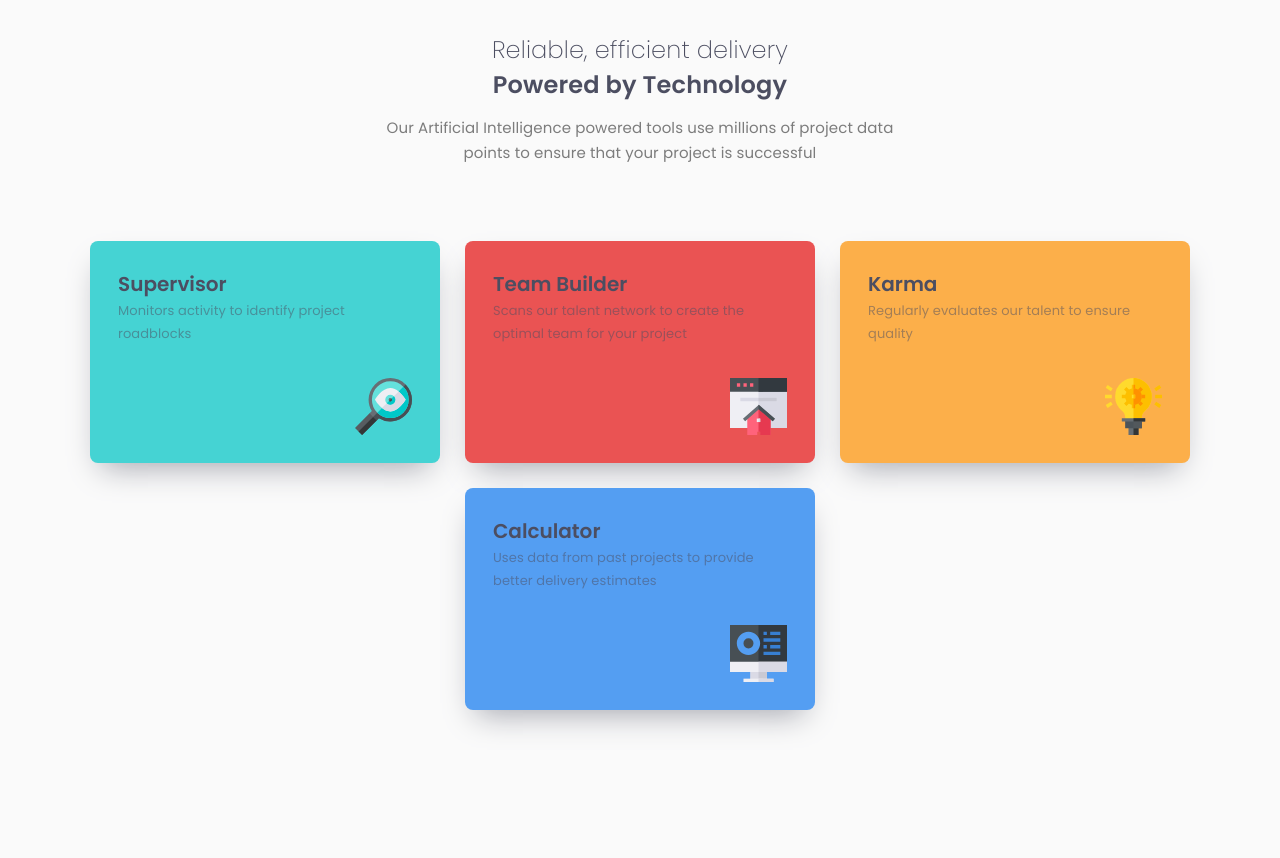
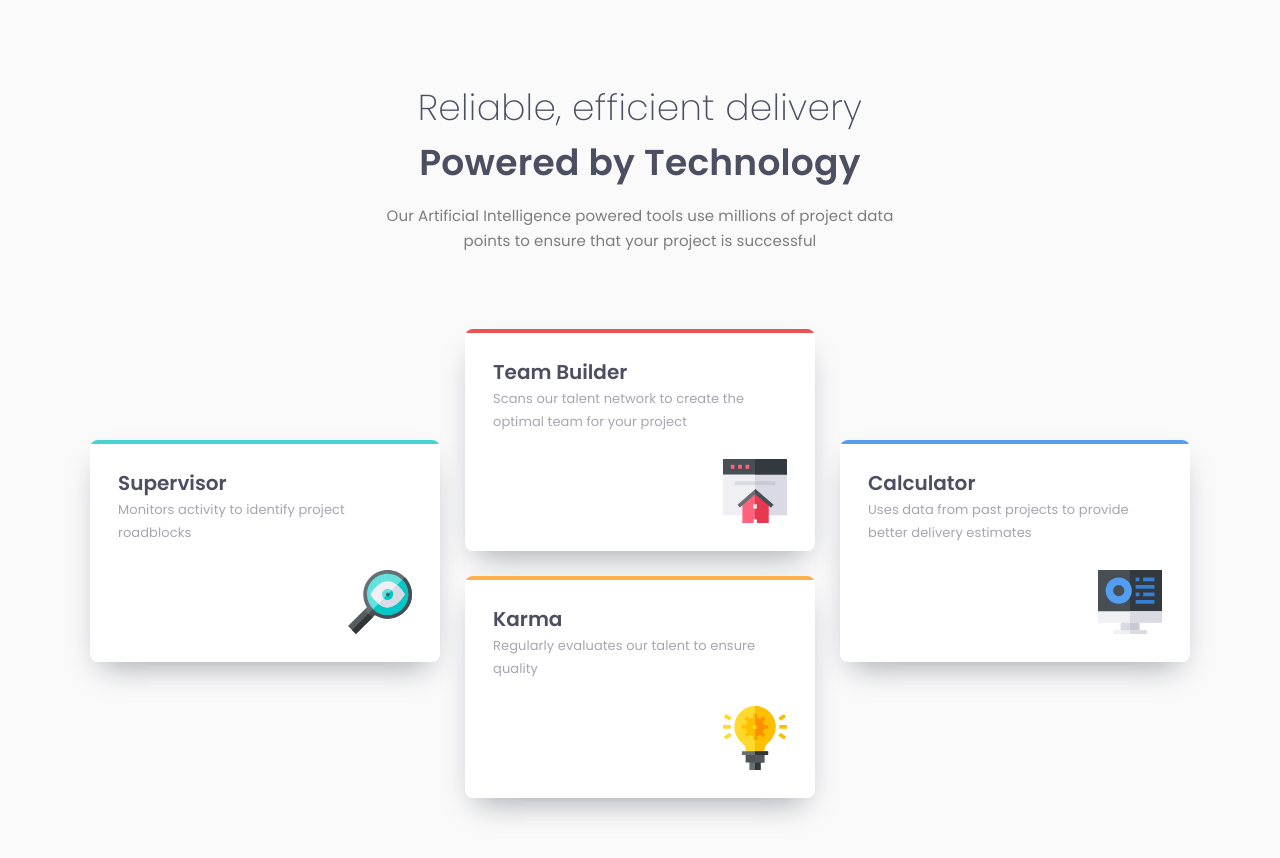
Before and after one commit to Lairdfire/four-card-feature-section, a plain HTML site: page index.html in a window 1280 px wide. Before the commit the page ends 800 px from the top, so only its background shows below. Drawn offline with Linux system fonts and the light colour scheme.

```diff
--- a/index.html
+++ b/index.html
@@ -22,8 +22,10 @@
   <body>
     <main>
       <div class="flex-title-group">
-        <h1 class="title"><span class="title__regular">Reliable, efficient delivery</span><br>
-          Powered by Technology</h1>
+        <h1 class="title">
+          <span class="title__regular">Reliable, efficient delivery</span><br />
+          Powered by Technology
+        </h1>
         <p class="title__subtitle">
           Our Artificial Intelligence powered tools use millions of project data
           points to ensure that your project is successful
@@ -31,34 +33,42 @@
       </div>
 
       <div class="flex-cards-group">
-        <div class="card supervisor">
+        <div class="card">
+          <div class="card__supervisor-divider supervisor"></div>
           <h2 class="card__title">Supervisor</h2>
           <p class="card__text">
             Monitors activity to identify project roadblocks
           </p>
           <img src="/images/icon-supervisor.svg" alt="" class="card__img" />
         </div>
-        <div class="card teambuilder">
+
+        <div class="card">
+          <div class="card__supervisor-divider teambuilder"></div>
           <h2 class="card__title">Team Builder</h2>
           <p class="card__text">
             Scans our talent network to create the optimal team for your project
           </p>
           <img src="images/icon-team-builder.svg" alt="" class="card__img" />
         </div>
-        <div class="card karma">
+
+        <div class="card">
+          <div class="card__supervisor-divider karma"></div>
           <h2 class="card__title">Karma</h2>
           <p class="card__text">
             Regularly evaluates our talent to ensure quality
           </p>
           <img src="images/icon-karma.svg" alt="" class="card__img" />
         </div>
-        <div class="card calculator">
+
+        <div class="card">
+          <div class="card__supervisor-divider calculator"></div>
           <h2 class="card__title">Calculator</h2>
           <p class="card__text">
             Uses data from past projects to provide better delivery estimates
           </p>
           <img src="images/icon-calculator.svg" alt="" class="card__img" />
         </div>
+
       </div>
     </main>
   </body>
--- a/style.css
+++ b/style.css
@@ -129,7 +129,7 @@
 }
 
 .flex-cards-group {
-
+  max-width: 1440px;
   display: flex ;
   flex-wrap: wrap ;
   gap: 25px ;
@@ -198,3 +198,28 @@
 .calculator {
   background-color: var(--clr-primary-blue);
 }
+
+@media (min-width: 1176px) {
+  body {
+    padding-top: 80px;
+    padding-bottom: 80px;
+  }
+
+  .title {
+    font-size: 36px;
+    letter-spacing: 0.25px;
+  }
+
+  .card__img {
+    height: 64px;
+    width: 64px;
+}
+
+  .flex-cards-group > :nth-child(3) {
+    order: 2
+  }
+
+  .flex-cards-group > :first-child, .flex-cards-group > :nth-child(4) {
+    transform: translateY(50%);
+  }
+}
```
Also changed, not shown: 2 other files.
